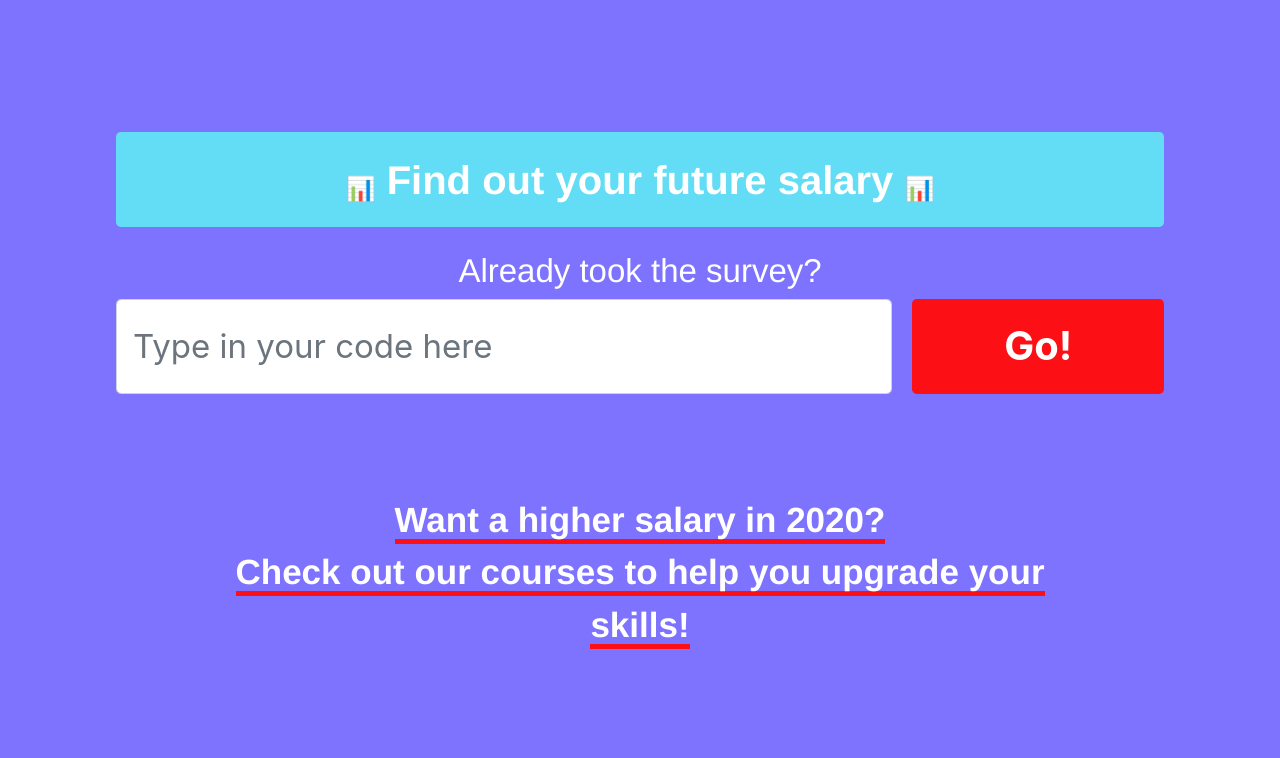
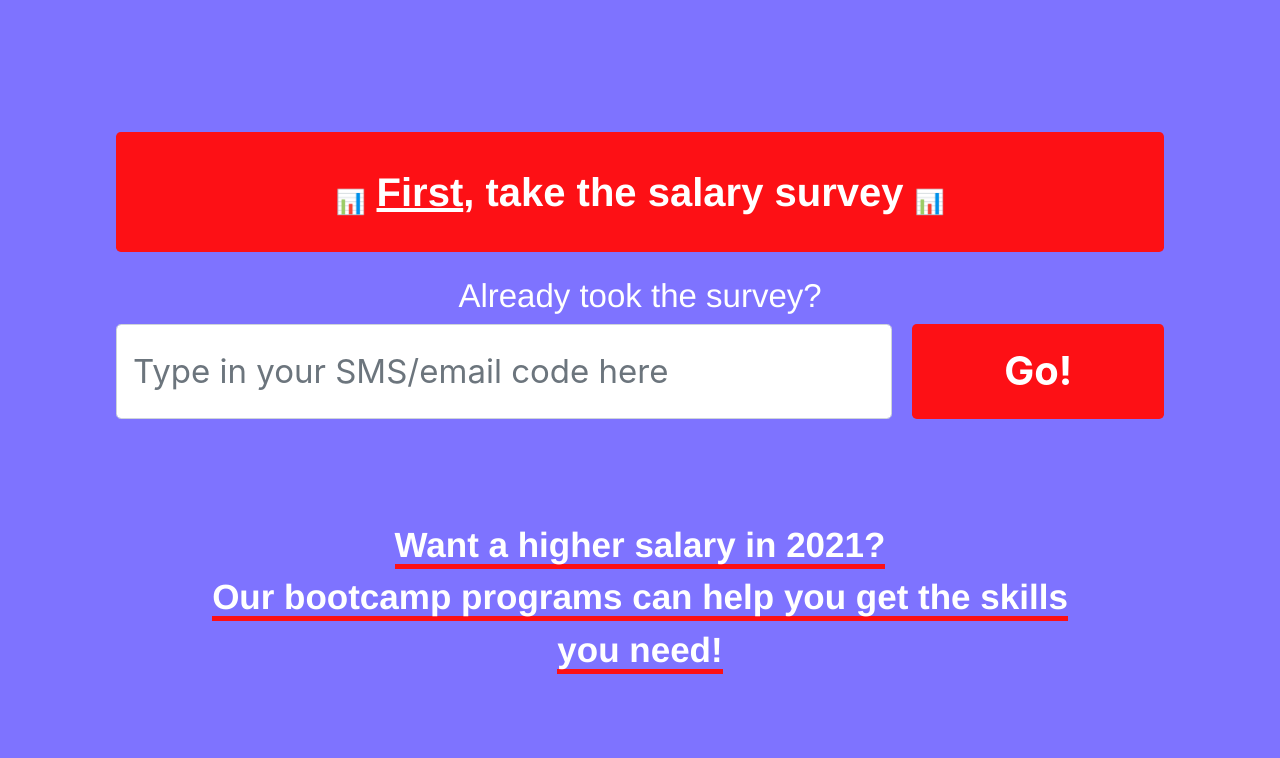
Before and after one commit to zywangdylan/salary_guide, a plain HTML site: page index.html in a window 1280 px wide. Shown: the part 1200-1958 px from the top of the page. Drawn offline with nearby package versions, Linux system fonts and the light colour scheme.

Commit message:
minor changes to wording and colours

```diff
--- a/index.html
+++ b/index.html
@@ -19,10 +19,10 @@
       <img src="images/0.png">
     </div>
     <div class="container-sm no-bg code">
-      <div class="quiz"><a href="https://jinshuju.net/f/Jbkzig"><span class="icon">📊 </span> Find out your future salary <span class="icon"> 📊</></a></div>
+      <div class="quiz"><a href="https://jinshuju.net/f/Jbkzig"><span class="icon">📊 </span> <span style="text-decoration: underline;">First</span>, take the salary survey <span class="icon"> 📊</></a></div>
       <h2>Already took the survey?</h2>
       <div class="input">
-        <input class="form-control form-control-lg" type="text" placeholder="Type in your code here">
+        <input class="form-control form-control-lg" type="text" placeholder="Type in your SMS/email code here">
         <div class="report-btn">Go!</div>
       </div>
       <label for="input" class="text-danger oops" hidden>Oops, something went wrong, please try again 😰</label>
@@ -1728,8 +1728,8 @@
   <div class="footer">
   <div class="bg"></div>
   <div class="prompt">
-    <h4><span>Want a higher salary in 2020?</span></h4>
-    <h4><span>Check out our courses to help you upgrade your skills!</span></h4>
+    <h4><span>Want a higher salary in 2021?</span></h4>
+    <h4><span>Our bootcamp programs can help you get the skills you need!</span></h4>
   </div>
   <div class="bootcamp">
     <h3 class="title">Data Science Bootcamp</h3>
@@ -1754,7 +1754,8 @@
       <h4 class="subtitle">(Part-time,Remote)</h4>
     <div class="card">
         <h3 class="date">Feb 20, 2021 - Jul 31, 2021</h3>
-        <h5 class="schedule">Tue, Thu evenings and Saturdays (150 hours)</h5>
+        <h5 class="schedule">Tuesday, Thursday evenings and Saturdays</h5>
+        <h5 class="schedule" style="margin-top: -10px;">(400 hours)</h5>
         <p class="description">In 24 weeks, part-time, learn all the skills of a Software Developer and code your own web applications to upskill in your current job or change your career.</p>
         <a href="https://www.lewagon.com/web-development-course/part-time" target="_blank"><div class="cta">LEARN MORE</div></a>
     </div>
@@ -1764,7 +1765,8 @@
     <h4 class="subtitle">(Part-time)</h4>
     <div class="card">
       <h3 class="date">Feb 20,2021 - Apr 24, 2021</h3>
-      <h5 class="schedule">Tue, Thu evenings and Saturdays (150 hours)</h5>
+      <h5 class="schedule">Tuesday, Thursday evenings and Saturdays</h5>
+      <h5 class="schedule" style="margin-top: -10px;">(150 hours)</h5>
       <p class="description">Learn about the full cycle of how a product is built, and how to quickly prototype using available tools. Finish the bootcamp with your own Mini Program!</p>
       <a href="https://info.lewagon.com/china-part-time" target="_blank"><div class="cta">LEARN MORE</div></a>
     </div>
@@ -1772,7 +1774,7 @@
   <div class="info">
     <h3>ONSITE OR REMOTE</h3>
     <h3 class="subtitle">Your choice!</h3>
-    <p class="description">If you are unable to join on-site bootcamp in our campus, you have the option to start remotely. For more details, please get in touch with our community manager.</p>
+    <p class="description">If you are unable to join on-site bootcamp in our campus, you have the option to join remotely. For more details, please get in touch with our community manager.</p>
     <h3 hidden id='fit' style="margin-top: 3vh;">Not sure what fits you?</h3>
     <h3 hidden id='chat' class="subtitle">Let's chat! 📞 </h3>
     <a hidden id='shanghai' href="https://meetings.hubspot.com/fiona-jia" target="_blank"><div class="cta">Call Shanghai</div></a>
--- a/style.css
+++ b/style.css
@@ -4,10 +4,10 @@ body {
 
 /*Quiz banner*/
 .quiz {
-  height: 95px;
+  height: 120px;
   border-radius: .3rem;
   top: 0;
-  background-color: #62DDF5;
+  background-color: #fd1015;
   text-align: center;
   display: flex;
   flex-direction: column;
```
